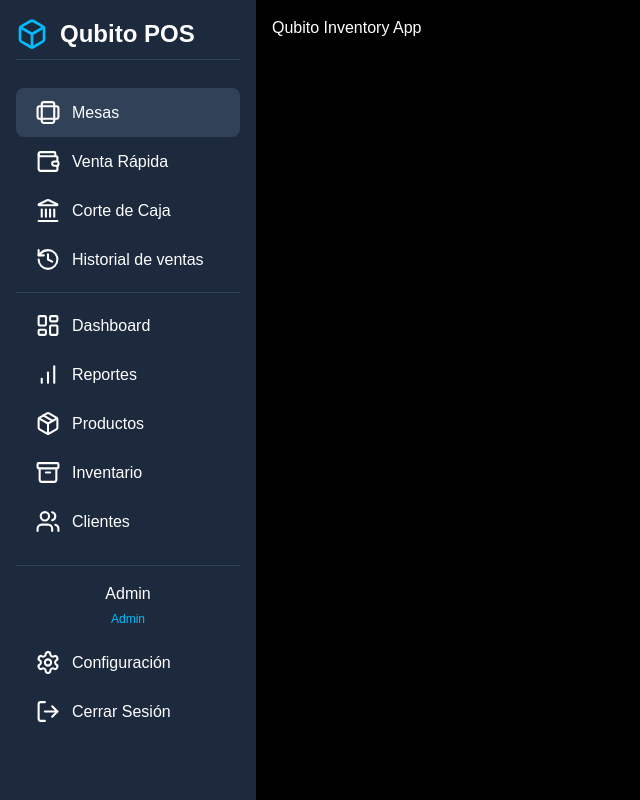
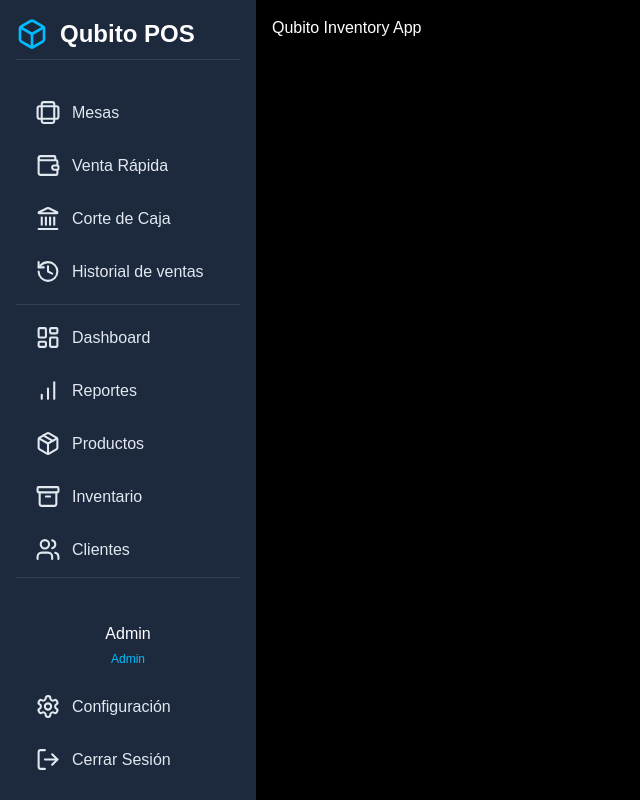
Before and after one commit to GrappePie/qubito, a Next.js app: page / in a window 1280 px wide. Shown: the whole page, without its empty margins (0-640 px from the left). Built offline with nearby package versions, Linux system fonts and the light colour scheme.

Commit message:
NavBar - Add navbar logic

```diff
--- a/src/components/Navbar.tsx
+++ b/src/components/Navbar.tsx
@@ -1,3 +1,5 @@
+"use client";
+
 import {
     History,
     Store,
@@ -16,85 +18,68 @@ import {
     Ratio,
 } from 'lucide-react';
 import Link from 'next/link';
+import { usePathname } from 'next/navigation';
+import { PropsWithChildren, MouseEvent } from 'react';
+import { useAppDispatch } from '../store/hooks';
+import { startQuickOrder } from '../store/slices/cartSlice';
 
+// Reusable component for a nav link that handles active state styling
+function NavItem({ href, icon: Icon, children, onClick }: PropsWithChildren<{ href: string; icon?: any; onClick?: (e: MouseEvent) => void }>) {
+    const pathname = usePathname();
+    const isActive = href !== '#' && (pathname === href || (href !== '/' && pathname.startsWith(href)));
+
+    const baseClasses = 'px-4 py-3 rounded-lg flex items-center gap-2 transition-colors';
+    const activeClasses = 'bg-slate-700 text-sky-400 font-semibold';
+    const inactiveClasses = 'text-slate-200 hover:bg-slate-700 hover:text-white';
+
+    return (
+        <Link
+            href={href}
+            onClick={(e) => { if (onClick) onClick(e); }}
+            className={`${baseClasses} ${isActive ? activeClasses : inactiveClasses}`}
+            aria-current={isActive ? 'page' : undefined}
+        >
+            {Icon && <Icon size={25} className="basis-1/6" />}
+            <span className="truncate">{children}</span>
+        </Link>
+    );
+}
 
 export default function Navbar() {
+    const dispatch = useAppDispatch();
+
     return (
-        <aside className="w-64 bg-slate-800 text-white h-screen p-4">
-            <div className="text-xl font-semibold mb-6 flex items-center border-b border-slate-700 pb-2 h-11">
+        <aside className="w-64 bg-slate-800 text-white h-screen p-4 flex flex-col">
+            <div className="text-xl font-semibold mb-6 flex items-center border-b border-slate-700 pb-2 h-11 shrink-0">
                 <Box className="h-8 w-8 text-sky-400" />
                 <span className="ml-3 text-2xl font-bold">Qubito POS</span>
             </div>
-            <div className="max-h-1/3 pt-1 overflow-y-auto">
-                <Link href="/tables" className="nav-link bg-slate-700 px-4 py-3 rounded-lg flex items-center gap-2">
-                    <Ratio size={25} className={"basis-1/6"}/>
-                    <span>Mesas</span>
-                </Link>
-                <Link href="/sale" className="px-4 py-3 rounded-lg flex items-center gap-2">
-                    <Wallet size={25} className={"basis-1/6"}/>
-                    <span>Venta Rápida</span>
-                </Link>
-                <Link href="#" className="px-4 py-3 rounded-lg flex items-center gap-2">
-                    <Landmark size={25} className={"basis-1/6"}/>
-                    <span>Corte de Caja</span>
-                </Link>
-                <Link href="#" className="px-4 py-3 rounded-lg flex items-center gap-2">
-                    <History size={25} className={"basis-1/6"}/>
-                    <span>Historial de ventas</span>
-                </Link>
+            <div className="max-h-1/3 pt-1 overflow-y-auto space-y-1">
+                <NavItem href="/tables" icon={Ratio}>Mesas</NavItem>
+                <NavItem href="/sale" icon={Wallet} onClick={() => dispatch(startQuickOrder())}>Venta Rápida</NavItem>
+                <NavItem href="#" icon={Landmark}>Corte de Caja</NavItem>
+                <NavItem href="#" icon={History}>Historial de ventas</NavItem>
             </div>
-            <hr className="border-slate-700 my-2"/>
-            <div className="h-1/3 overflow-y-auto">
-                <Link href="#" className="px-4 py-3 rounded-lg flex items-center gap-2">
-                    <LayoutDashboard size={25} className={"basis-1/6"}/>
-                    <span>Dashboard</span>
-                </Link>
-                <Link href="#" className="px-4 py-3 rounded-lg flex items-center gap-2">
-                    <BarChart  size={25} className={"basis-1/6"}/>
-                    <span>Reportes</span>
-                </Link>
-                <Link href="/products" className="px-4 py-3 rounded-lg flex items-center gap-2">
-                    <PackageIcon size={25} className={"basis-1/6"}/>
-                    <span>Productos</span>
-                </Link>
-                <Link href="/inventory" className="px-4 py-3 rounded-lg flex items-center gap-2">
-                    <Archive size={25} className={"basis-1/6"}/>
-                    <span>Inventario</span>
-                </Link>
-                <Link href="#" className="px-4 py-3 rounded-lg flex items-center gap-2">
-                    <Users  size={25} className={"basis-1/6"}/>
-                    <span>Clientes</span>
-                </Link>
-                <Link href="#" className="px-4 py-3 rounded-lg flex items-center gap-2">
-                    <Truck  size={25} className={"basis-1/6"}/>
-                    <span>Proveedores</span>
-                </Link>
-                <Link href="/pos" className="nav-link px-4 py-3 rounded-lg flex items-center gap-2">
-                    <Store size={25} className={"basis-1/6"}/>
-                    <span>Punto de Venta</span>
-                </Link>
-                <Link href="/notifications" className="nav-link px-4 py-3 rounded-lg flex items-center gap-2">
-                    <Bell  size={25} className={"basis-1/6"}/>
-                    <span>Notifications</span>
-                </Link>
-                <Link href="/test" className="nav-link px-4 py-3 rounded-lg flex items-center gap-2">
-                    <span>Test</span>
-                </Link>
+            <hr className="border-slate-700 my-2" />
+            <div className="h-1/3 overflow-y-auto space-y-1">
+                <NavItem href="#" icon={LayoutDashboard}>Dashboard</NavItem>
+                <NavItem href="#" icon={BarChart}>Reportes</NavItem>
+                <NavItem href="/products" icon={PackageIcon}>Productos</NavItem>
+                <NavItem href="/inventory" icon={Archive}>Inventario</NavItem>
+                <NavItem href="#" icon={Users}>Clientes</NavItem>
+                <NavItem href="#" icon={Truck}>Proveedores</NavItem>
+                <NavItem href="/pos" icon={Store}>Punto de Venta</NavItem>
+                <NavItem href="/notifications" icon={Bell}>Notifications</NavItem>
+                <NavItem href="/test">Test</NavItem>
             </div>
-            <hr className="border-slate-700 my-2"/>
-            <div>
-                <div className={"text-center py-2"}>
-                    <h6 className={"mb-0"}>Admin</h6>
-                    <Link href={"#"} className={"text-sky-400 text-[12px]"}>Admin</Link>
+            <hr className="border-slate-700 my-2" />
+            <div className="mt-auto space-y-1">
+                <div className="text-center py-2">
+                    <h6 className="mb-0">Admin</h6>
+                    <Link href="#" className="text-sky-400 text-[12px]">Admin</Link>
                 </div>
-                <Link href="#" className="nav-link px-4 py-3 rounded-lg flex items-center gap-2">
-                    <Settings size={25} className={"basis-1/6"}/>
-                    <span>Configuración</span>
-                </Link>
-                <Link href="#" className="nav-link px-4 py-3 rounded-lg flex items-center gap-2">
-                    <LogOut size={25} className={"basis-1/6"}/>
-                    <span>Cerrar Sesión</span>
-                </Link>
+                <NavItem href="#" icon={Settings}>Configuración</NavItem>
+                <NavItem href="#" icon={LogOut}>Cerrar Sesión</NavItem>
             </div>
         </aside>
     );
```
